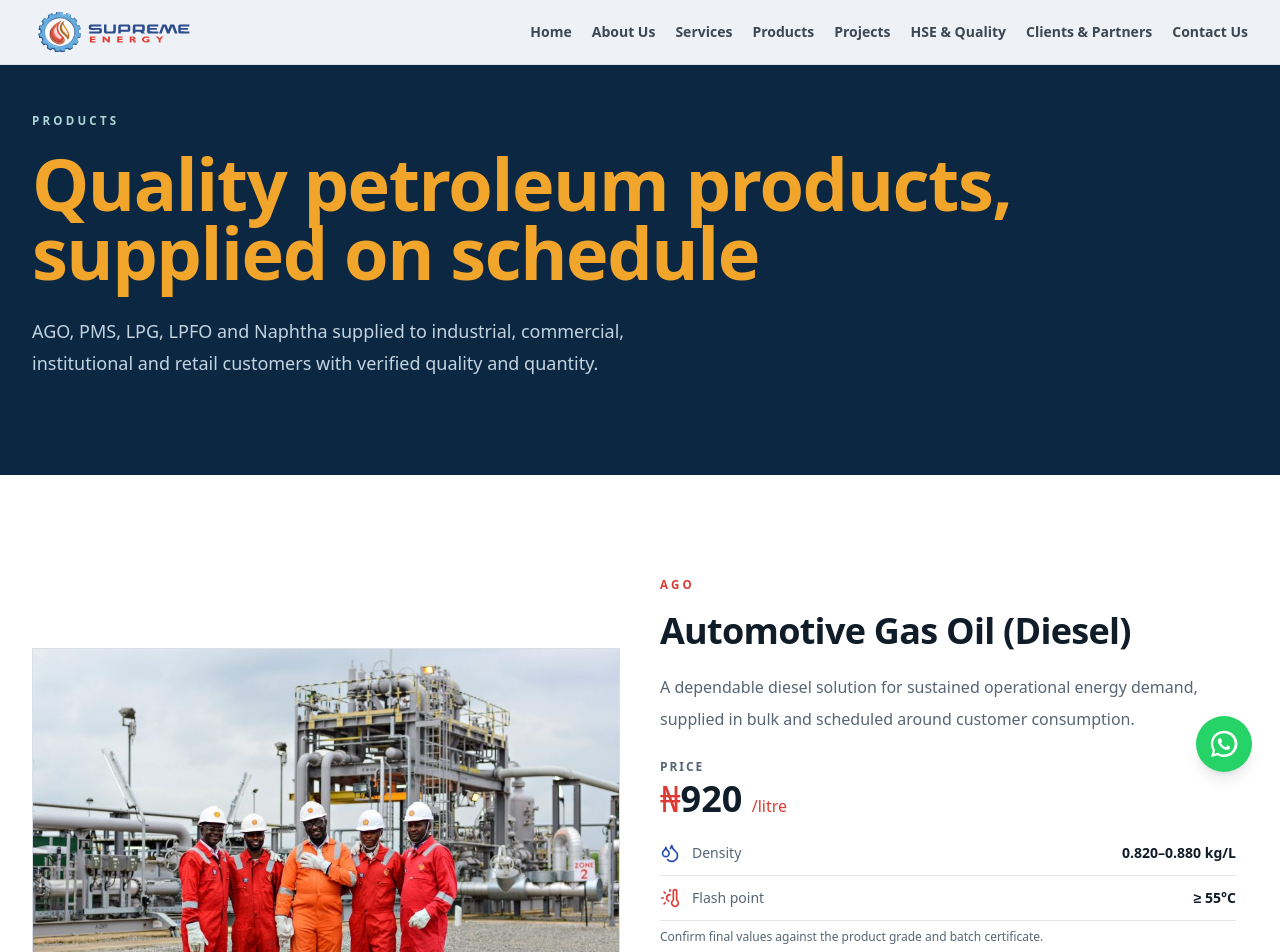
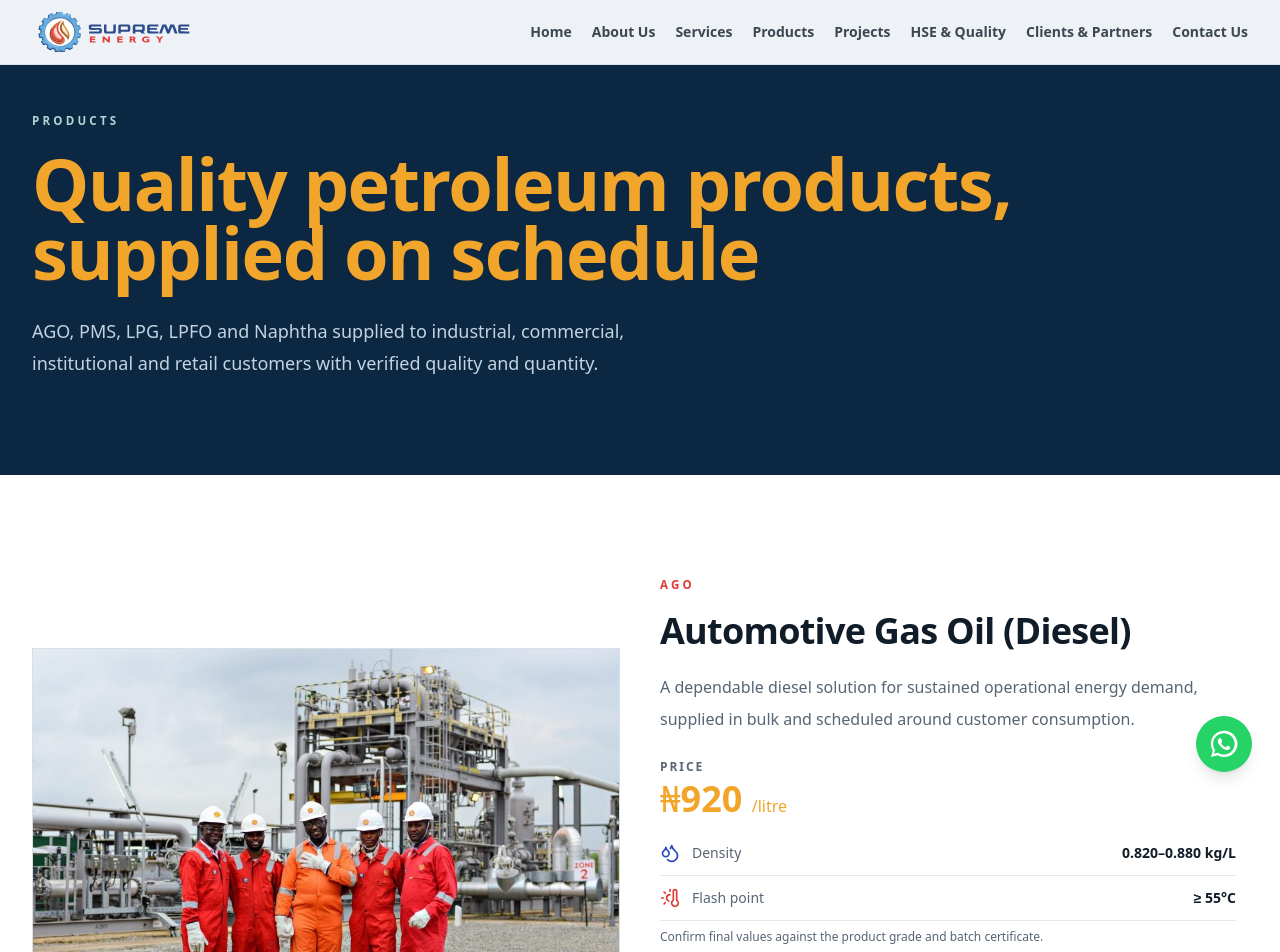
Before and after one commit to olumigelito08-afk/kilolo, a React (Vite) app: page /products in a window 1280 px wide. Shown: the top 952 px of the page. Built offline with nearby package versions, Linux system fonts and the light colour scheme.

Commit message:
Match product prices to purchase button color

```diff
--- a/src/pages/products.tsx
+++ b/src/pages/products.tsx
@@ -143,10 +143,10 @@ export default function Products() {
                   Price
                 </p>
                 <div className="flex flex-wrap items-center gap-x-4 gap-y-2">
-                <p className="mt-1 text-4xl font-extrabold text-foreground">
-                  <span className="font-normal text-energy">₦</span>
+                <p className="mt-1 text-4xl font-extrabold text-flame">
+                  <span className="font-normal text-flame">₦</span>
                   {p.price.slice(1)}{" "}
-                  <span className="text-base font-normal text-energy">
+                  <span className="text-base font-normal text-flame">
                     {p.priceUnit}
                   </span>
                 </p>
```
